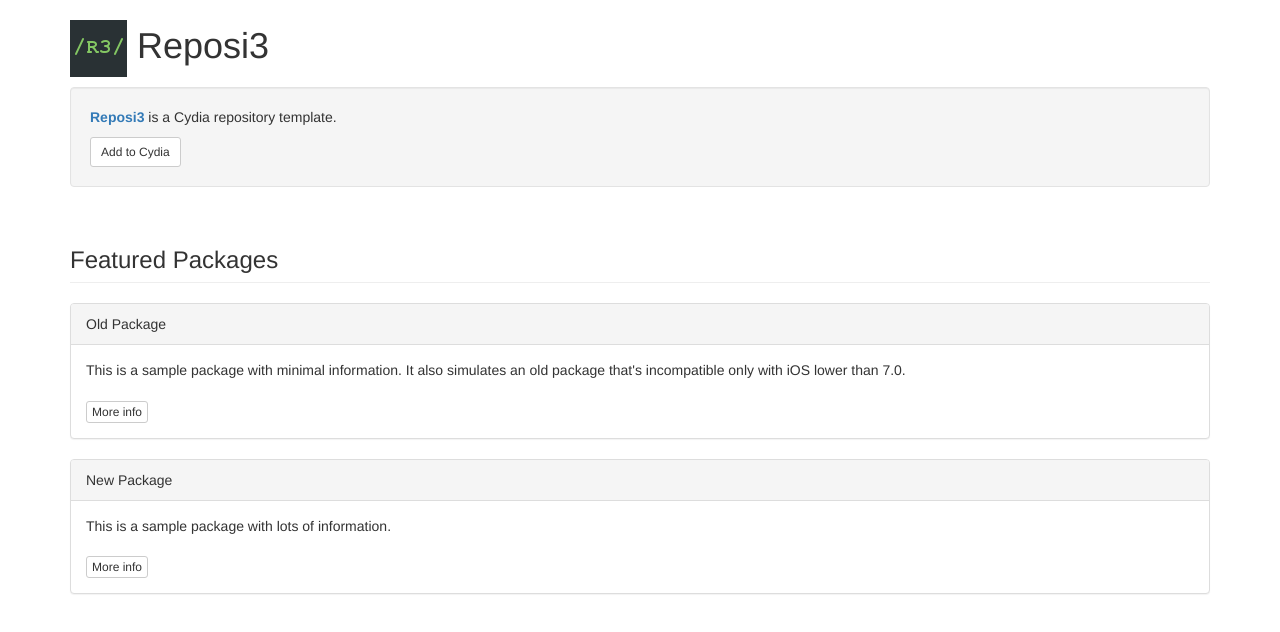
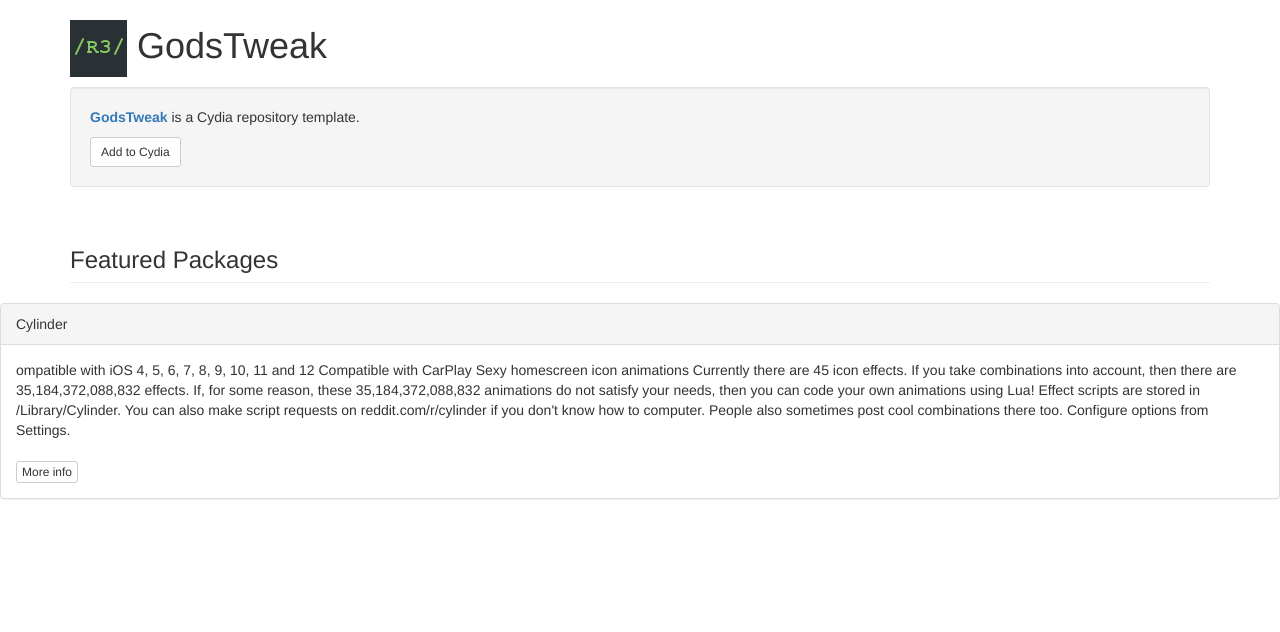
Before and after one commit to The1PRimeYT/r3p0, a plain HTML site: page index.html in a window 1280 px wide. Drawn offline with nearby package versions, Linux system fonts and the light colour scheme.

Commit message:
First Tweak

```diff
--- a/index.html
+++ b/index.html
@@ -1,7 +1,7 @@
 <!DOCTYPE html>
 <html lang="en">
 <head>
-  <title>Reposi3</title>
+  <title>GodsTweak</title>
   <meta charset="utf-8">
   <meta name="viewport" content="width=device-width, initial-scale=1">
   <link rel="stylesheet" href="https://maxcdn.bootstrapcdn.com/bootstrap/3.3.5/css/bootstrap.min.css">
@@ -10,13 +10,13 @@
 <body>
 
 <div class="container">
-	<h1><img src="CydiaIcon.png"> Reposi3</h1>
+	<h1><img src="CydiaIcon.png"> GodsTweak</h1>
 </div>
 
 <div class="container">
 	<div class="well">
-		<p><span class="text-primary"><b>Reposi3</span></b> is a Cydia repository template.</p>
-		<a class="btn btn-sm btn-default" href="cydia://url/https://cydia.saurik.com/api/share#?source=https://supermamon.github.io/Reposi3/">Add to Cydia</a>
+		<p><span class="text-primary"><b>GodsTweak</span></b> is a Cydia repository template.</p>
+		<a class="btn btn-sm btn-default" href="cydia://url/https://cydia.saurik.com/api/share#?source=https://supermamon.github.io/GodsTweak/">Add to Cydia</a>
 	</div>
 </div>
 
@@ -24,20 +24,24 @@
   <h3 id="wells" class="page-header">Featured Packages</h3>
 </div>
 
-<div class="container">
-	<div class="panel panel-default">
-	  <div class="panel-heading">Old Package</div>
-	  <div class="panel-body">
-		This is a sample package with minimal information.
-		It also simulates an old package that's incompatible only with iOS lower than 7.0.<br /><br />
-		<a class="btn btn-xs btn-default" href="depictions/?p=com.supermamon.oldpackage">More info</a>
-	  </div>
-	</div>
 
 	<div class="panel panel-default">
-	  <div class="panel-heading">New Package</div>
+	  <div class="panel-heading">Cylinder</div>
 	  <div class="panel-body">
-		This is a sample package with lots of information.<br /><br />
+		ompatible with iOS 4, 5, 6, 7, 8, 9, 10, 11 and 12
+Compatible with CarPlay
+
+Sexy homescreen icon animations
+
+Currently there are 45 icon effects.
+
+If you take combinations into account, then there are 35,184,372,088,832 effects.
+
+If, for some reason, these 35,184,372,088,832 animations do not satisfy your needs, then you can code your own animations using Lua! Effect scripts are stored in /Library/Cylinder.
+
+You can also make script requests on reddit.com/r/cylinder if you don't know how to computer. People also sometimes post cool combinations there too.
+
+Configure options from Settings.<br /><br />
 		<a class="btn btn-xs btn-default" href="depictions/?p=com.supermamon.newpackage">More info</a>
 	  </div>
 	</div>
```
Also changed, not shown: 4 other files.
